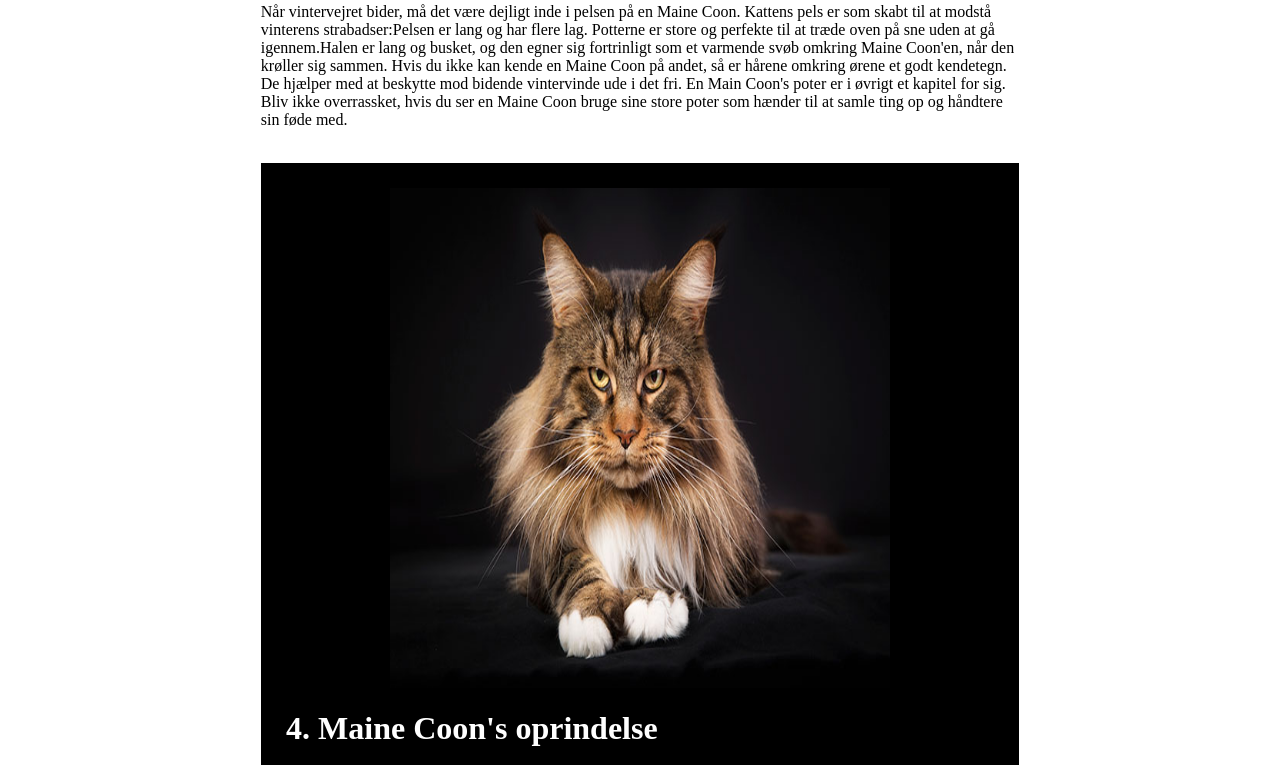
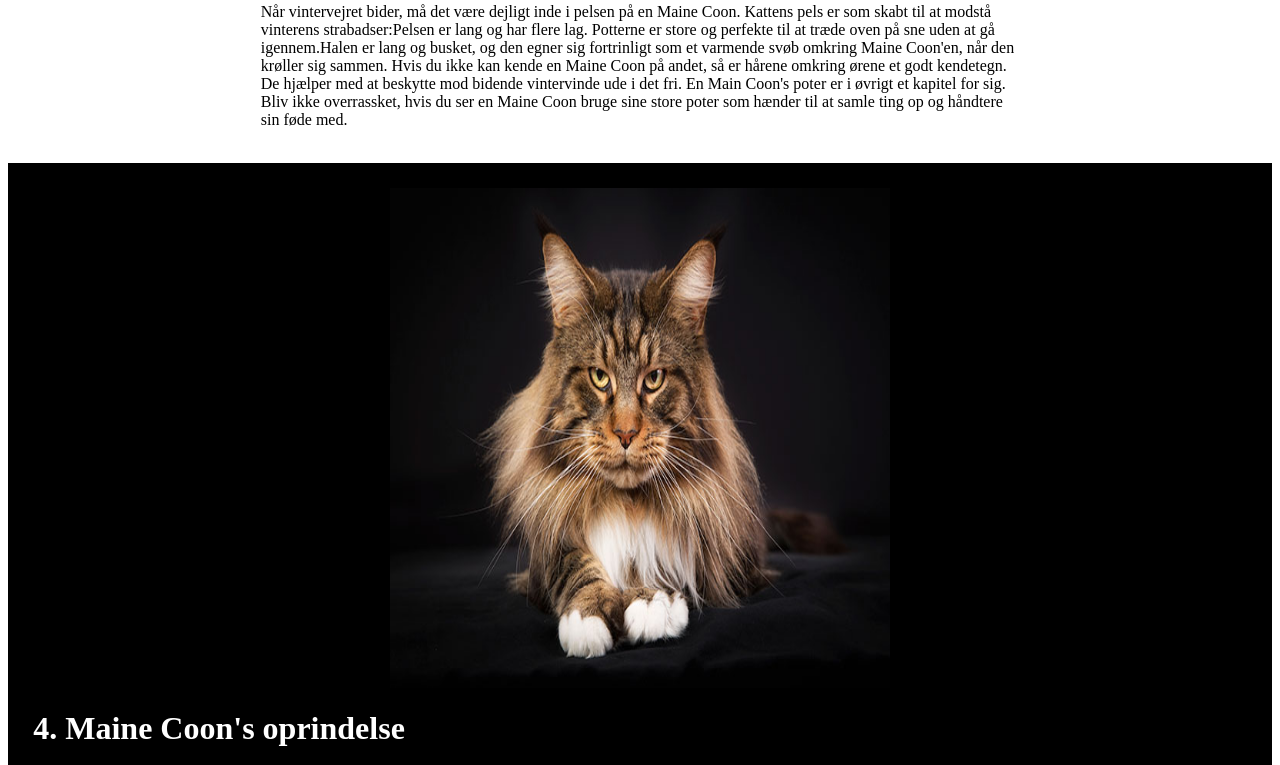
Before and after one commit to SylleProgrammering/SylleProgrammering.github.io, a plain HTML site: page index.html in a window 1280 px wide. Shown: the part 1882-2647 px from the top of the page. Drawn offline with Linux system fonts and the light colour scheme.

Commit message:
Update index.html

```diff
--- a/index.html
+++ b/index.html
@@ -24,7 +24,7 @@
 Hvis du ikke kan kende en Maine Coon på andet, så er hårene omkring ørene et godt kendetegn. De hjælper med at beskytte mod bidende vintervinde ude i det fri. En Main Coon's poter er i øvrigt et kapitel for sig. Bliv ikke overrassket, hvis du ser en Maine Coon bruge sine store poter som hænder til at samle ting op og håndtere sin føde med.</p>
 </div>
 <Br>
-<div style="background-color: black; color:white; padding: 2%; margin-left:20%;margin-right:20%;">
+<div style="background-color: black; color:white; padding: 2%; ">
 <center><img src="main-coon-har-oerer.jpg" alt="Her er en lille sød missekat" height="500" width="500"></center>
 <H1>4. Maine Coon's oprindelse</H1>
 <p>Der florerer mange mystiske historier om Maine Coon'ens oprindelse. Ordet Maine har at gøre med den amerikanske stat Maine i det nordøstlige USA, hvor katteracen stammer fra. Det er der ikke noget mystisk i.
```
